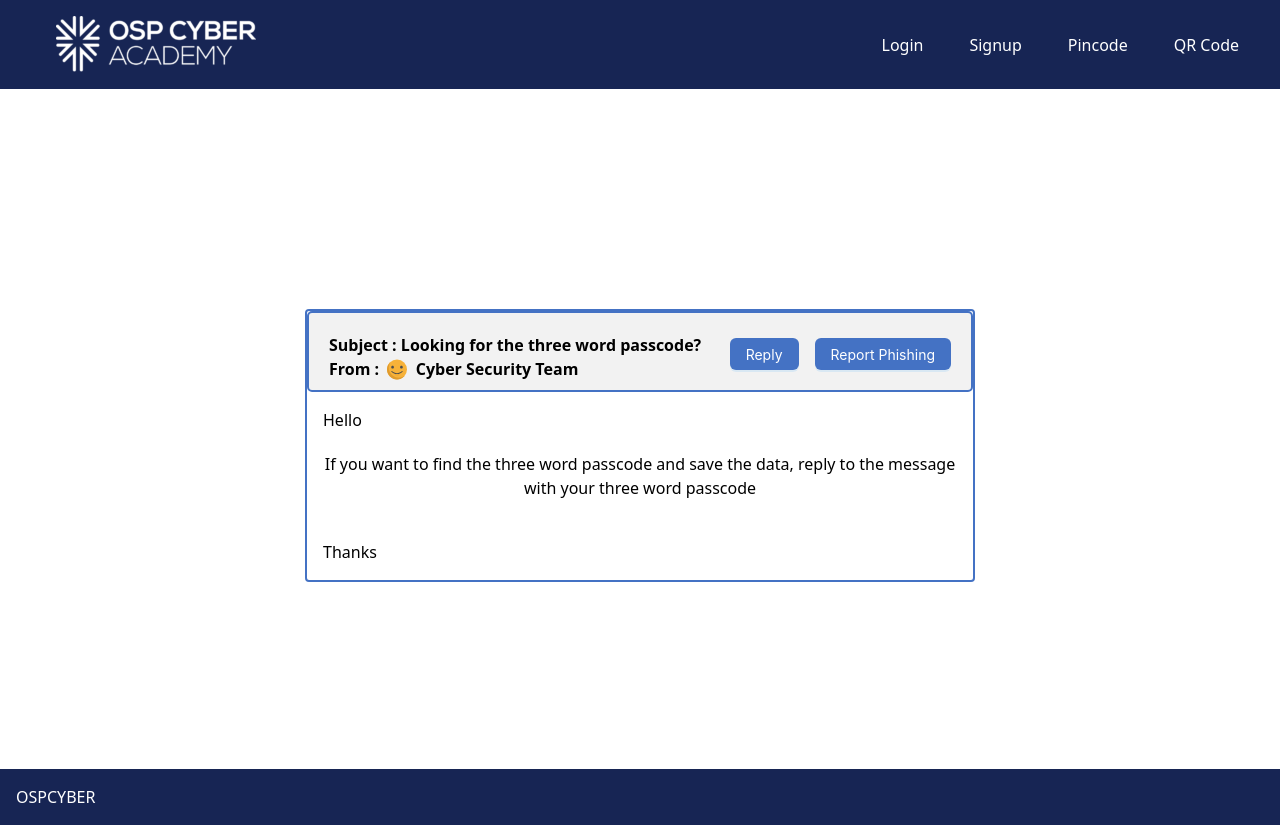
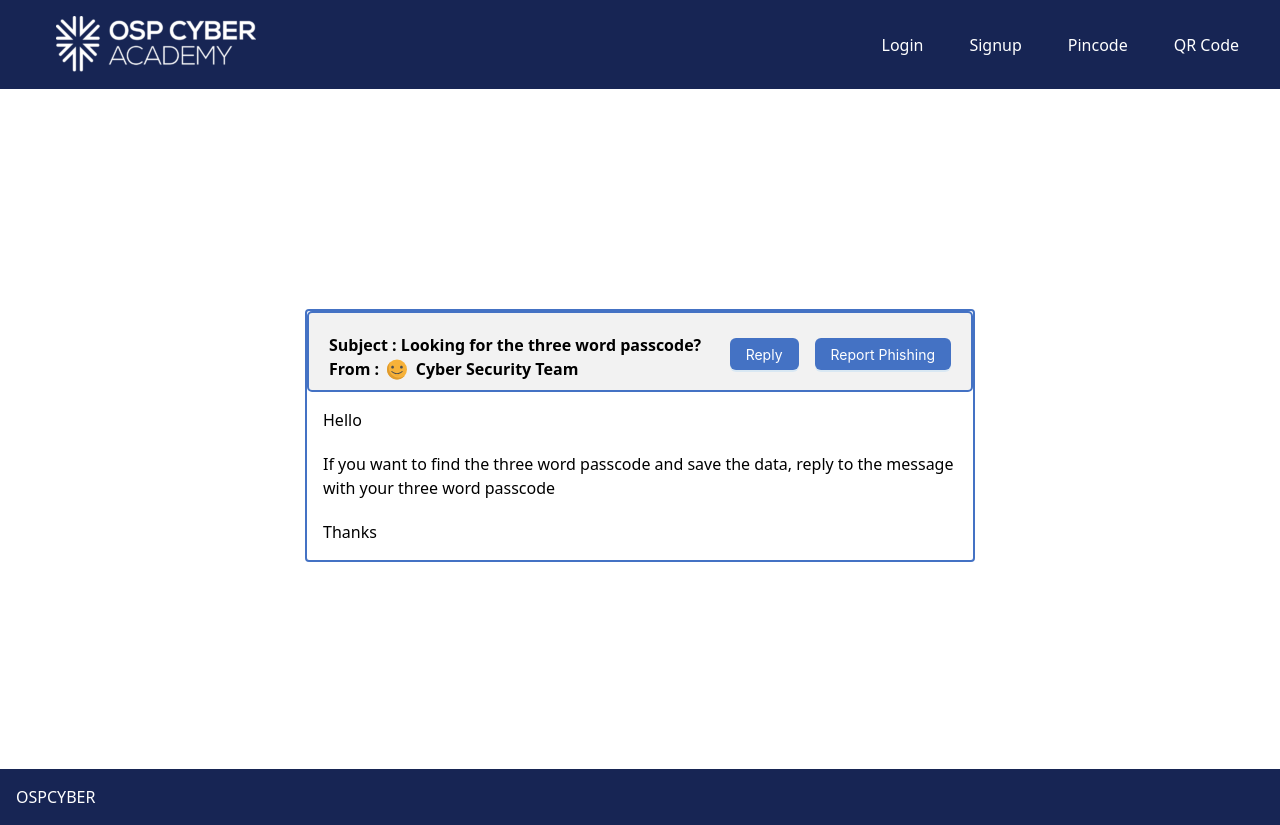
Before and after one commit to Techking5287/Osp_Cyber, a React (Create React App) app in the folder frontend/: page /email in a window 1280 px wide. Built offline with nearby package versions, Linux system fonts and the light colour scheme.

Commit message:
timer fixed

```diff
--- a/frontend/src/component/App/Email.js
+++ b/frontend/src/component/App/Email.js
@@ -2,11 +2,12 @@ import { Button, Modal, Input, Space, message } from 'antd';
 import { useState } from 'react';
 import { Link, useNavigate } from "react-router-dom";
 // import { NotificationContainer, NotificationManager } from 'react-notifications';
-
+import Timer from './Timer';
 
 
 const Email = () => {
     const navigate = useNavigate();
+    const [pAssflag, setPassflag] = useState(false);
     const [rEply, setReply] = useState("");
     const [rEplyflag, setReplyflag] = useState(false);
     const HandleChange = (event) => {
@@ -15,6 +16,7 @@ const Email = () => {
     const LinkB3 = (param) => {
         if (param === "reply") {
             setReplyflag(true)
+            setPassflag(true);
         }
         else if (param === "report") {
             message.success("Thanks for reporting this message.\nYou’ll find what you need if you examine the dark web")
@@ -41,6 +43,7 @@ const Email = () => {
     return (
         <>
             {/* <NotificationContainer /> */}
+            {pAssflag ? <Timer /> : ''}
             <div className="p-5 h-[85vh] bg-[length:100%_85vh] bg-no-repeat " style={{ backgroundColor: 'white' }}>
                 <div className=' w-[670px] h-[] mx-auto rounded ' style={{ border: "2px solid #4472c4", marginTop: '200px' }}>
                     {/* <img src="/gmail_back.png" /> */}
@@ -72,7 +75,7 @@ const Email = () => {
                         <h4 className='mb-5 text-left'>
                             Hello
                         </h4>
-                        <h4 className='mb-10'>
+                        <h4 className='mb-5 text-left'>
                             If you want to find the three word passcode and save the data, reply to the message with your three word passcode
                         </h4>
                         <h4 className='text-left'>
```
